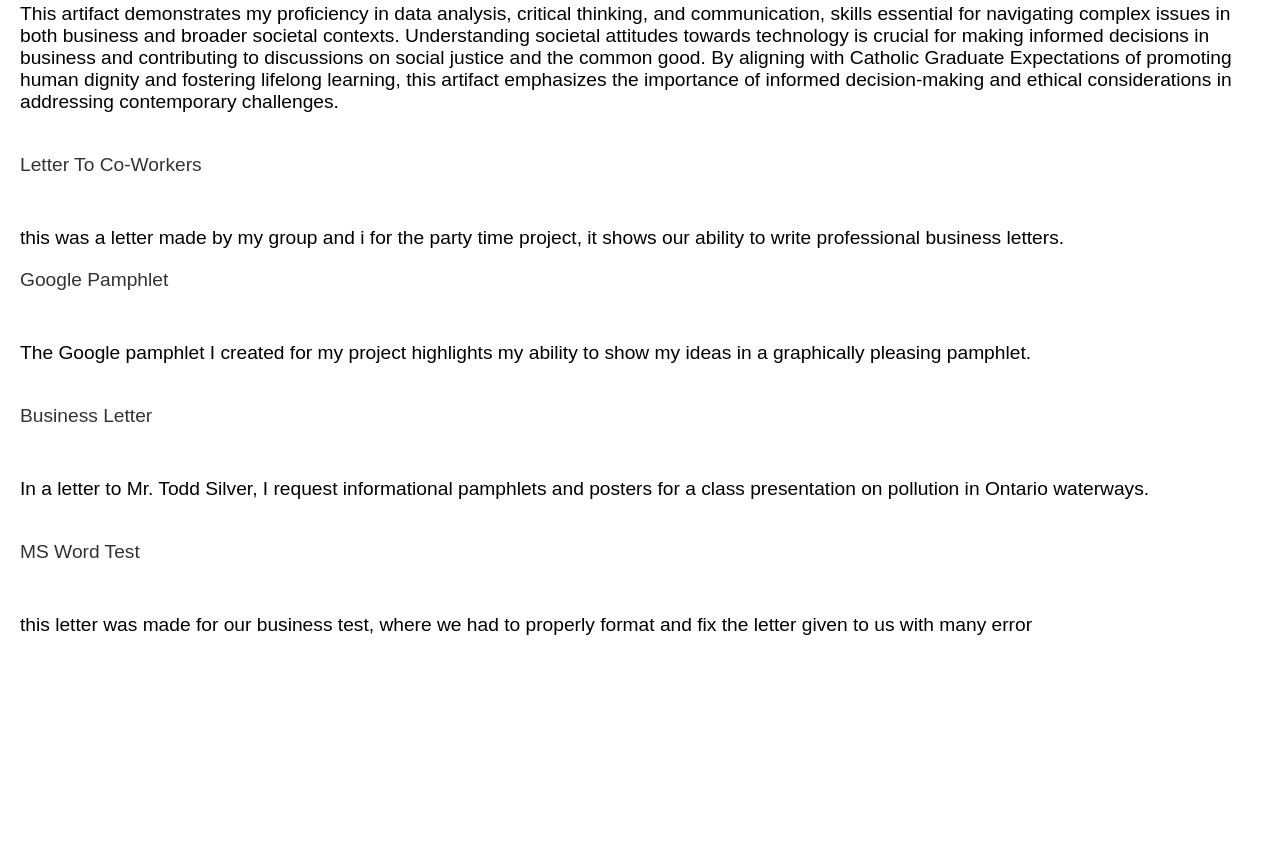
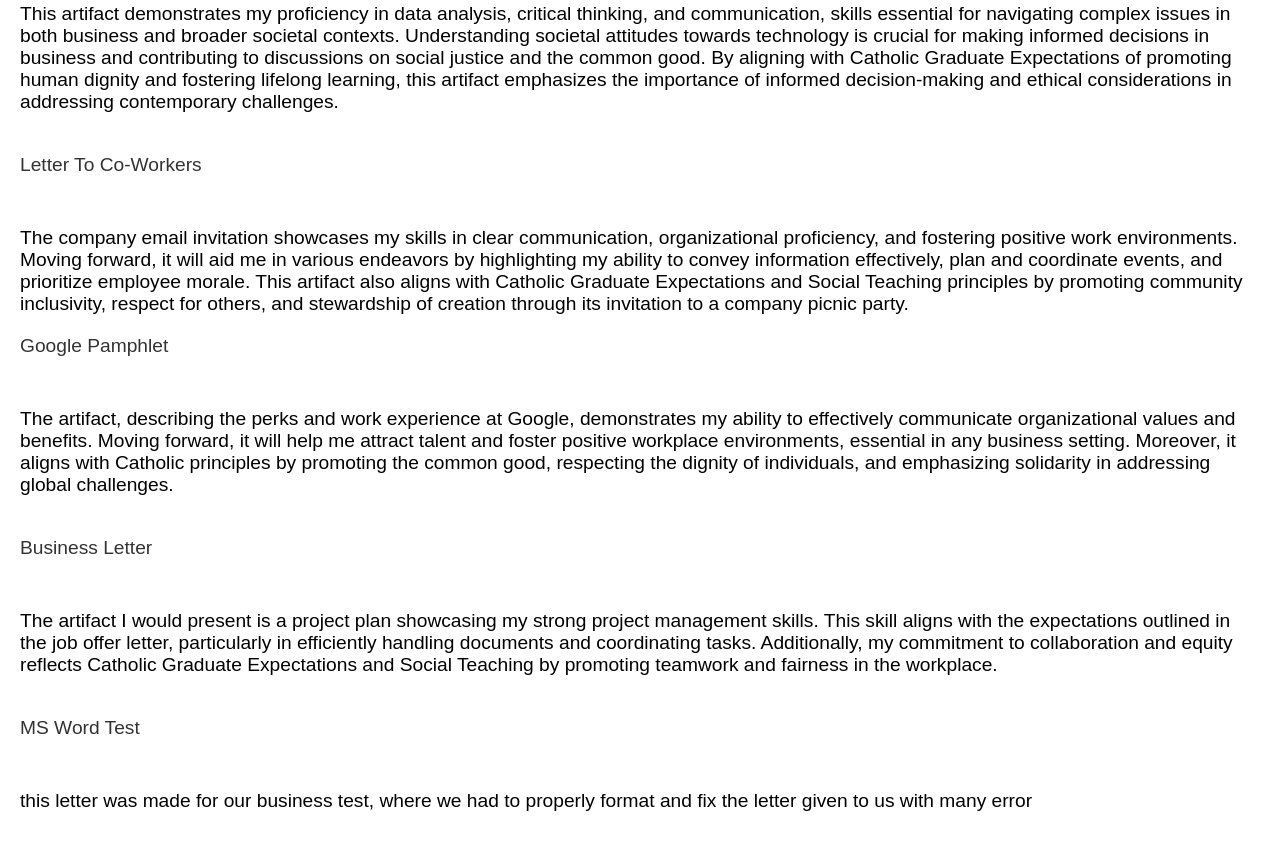
Before and after one commit to Shxwnw/Business-Website, a plain HTML site: page Artifacts.html in a window 1280 px wide. Shown: the part 576-1426 px from the top of the page. Before the commit the page ends 1274 px from the top, so only its background shows below. Drawn offline with Linux system fonts and the light colour scheme.

Commit message:
Update Artifacts.html

```diff
--- a/Artifacts.html
+++ b/Artifacts.html
@@ -83,14 +83,14 @@
             <br>
             <a href=artifact4.pdf target="_blank">Letter To Co-Workers</a>
             <br>
-            <P>this was a letter made by my group and i for the party time project, it shows our ability to write professional business letters.</P>
+            <P>The company email invitation showcases my skills in clear communication, organizational proficiency, and fostering positive work environments. Moving forward, it will aid me in various endeavors by highlighting my ability to convey information effectively, plan and coordinate events, and prioritize employee morale. This artifact also aligns with Catholic Graduate Expectations and Social Teaching principles by promoting community inclusivity, respect for others, and stewardship of creation through its invitation to a company picnic party.</P>
             <a href=artifact5.pdf target="_blank">Google Pamphlet</a>
             <br>
-            <P>The Google pamphlet I created for my project highlights my ability to show my ideas in a graphically pleasing pamphlet.</P>
+            <P>The artifact, describing the perks and work experience at Google, demonstrates my ability to effectively communicate organizational values and benefits. Moving forward, it will help me attract talent and foster positive workplace environments, essential in any business setting. Moreover, it aligns with Catholic principles by promoting the common good, respecting the dignity of individuals, and emphasizing solidarity in addressing global challenges.</P>
             <br>
             <a href=artifact6.pdf target="_blank">Business Letter</a>
                 <br>
-                <P>In a letter to Mr. Todd Silver, I request informational pamphlets and posters for a class presentation on pollution in Ontario waterways.</P>
+                <P>The artifact I would present is a project plan showcasing my strong project management skills. This skill aligns with the expectations outlined in the job offer letter, particularly in efficiently handling documents and coordinating tasks. Additionally, my commitment to collaboration and equity reflects Catholic Graduate Expectations and Social Teaching by promoting teamwork and fairness in the workplace.</P>
                 <br>
             <a href=artifact7.pdf target="_blank">MS Word Test</a>
                 <br>
```
